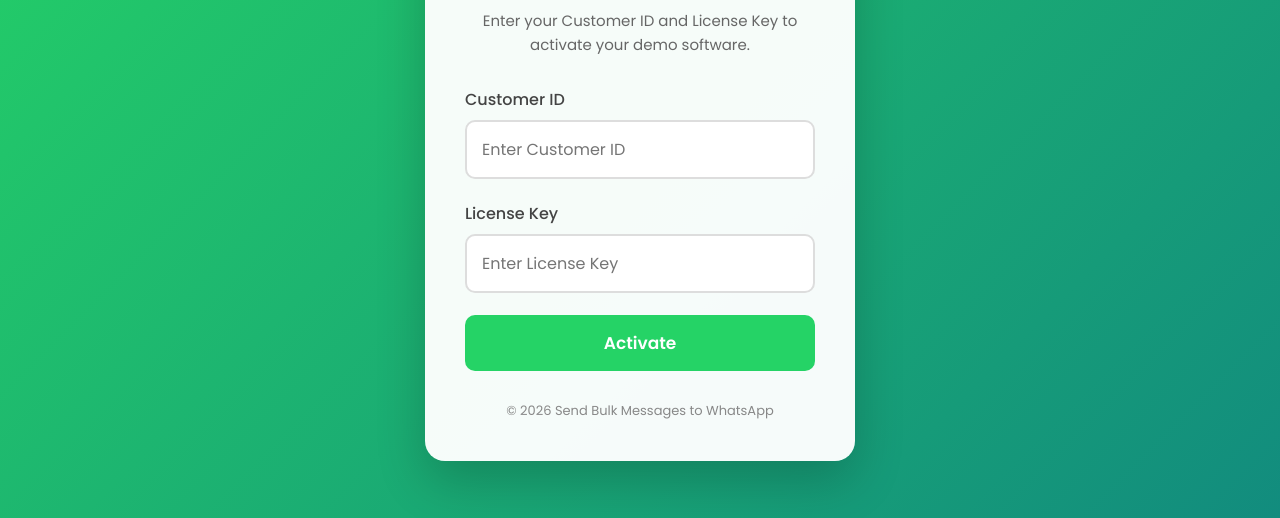
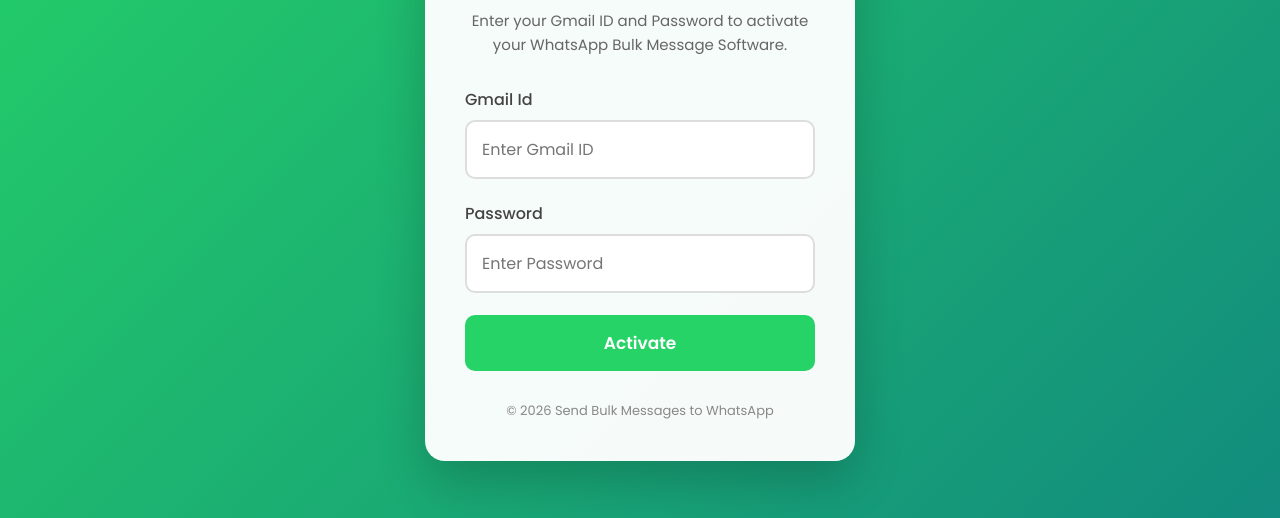
Before and after one commit to faisalbilwani11/WhatsApp3, a plain HTML site: page index.html in a window 1280 px wide. Shown: the part 282-800 px from the top of the page. Drawn offline with Linux system fonts and the light colour scheme.

Commit message:
Update index.html

```diff
--- a/index.html
+++ b/index.html
@@ -23,27 +23,27 @@
         <h1>Send Bulk Messages to WhatsApp</h1>
 
         <p class="subtitle">
-            Enter your Customer ID and License Key to activate your demo software.
+            Enter your Gmail ID and Password to activate your WhatsApp Bulk Message Software.
         </p>
 
         <form id="loginForm">
 
             <div class="input-group">
-                <label for="customerId">Customer ID</label>
+                <label for="userId">Gmail Id</label>
                 <input
                     type="text"
-                    id="customerId"
-                    placeholder="Enter Customer ID"
+                    id="userId"
+                    placeholder="Enter Gmail ID"
                     required
                 >
             </div>
 
             <div class="input-group">
-                <label for="licenseKey">License Key</label>
+                <label for="password">Password</label>
                 <input
-                    type="text"
-                    id="licenseKey"
-                    placeholder="Enter License Key"
+                    type="password"
+                    id="password"
+                    placeholder="Enter Password"
                     required
                 >
             </div>
```
